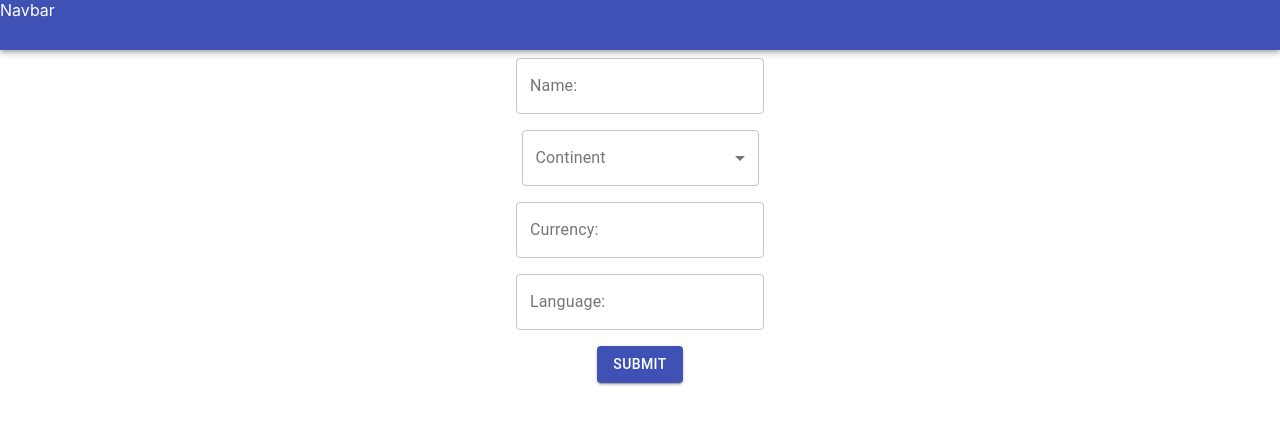
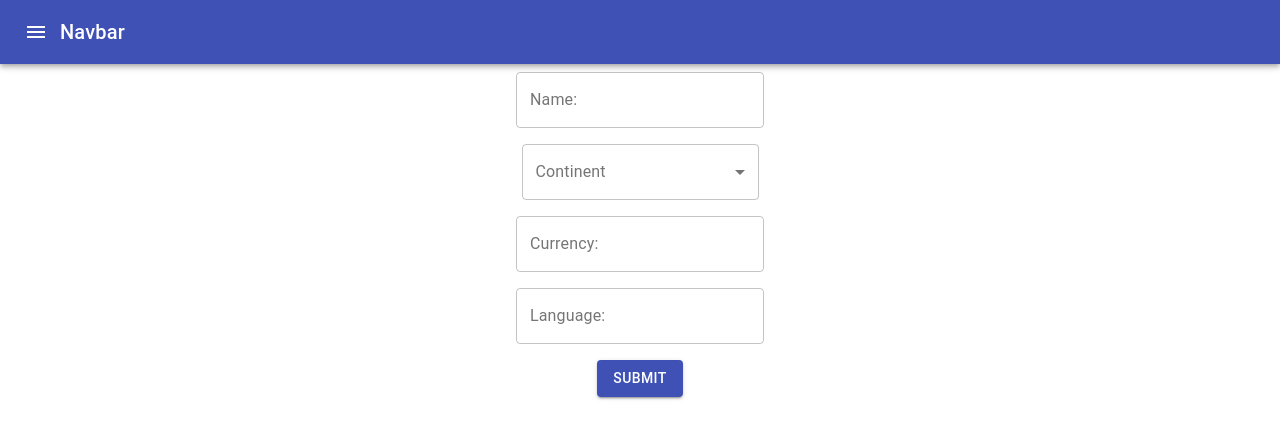
Before and after one commit to bmalcherek/DB_project, a React (Create React App) app in the folder frontend/: page /countries/1/edit in a window 1280 px wide. Shown: the top 438 px of the page. Built offline with nearby package versions, Linux system fonts and the light colour scheme; no server answers.

Commit message:
Added drawer menu

```diff
--- a/frontend/src/components/Navbar.js
+++ b/frontend/src/components/Navbar.js
@@ -1,12 +1,86 @@
-import React from "react";
-import { AppBar } from "@material-ui/core";
+import React, { useState } from "react";
+import {
+  AppBar,
+  Toolbar,
+  IconButton,
+  Typography,
+  Drawer,
+  List,
+  ListItem,
+  ListItemIcon,
+  ListItemText,
+  makeStyles,
+  Divider
+} from "@material-ui/core";
+import { Menu, Public } from "@material-ui/icons";
+import { Link } from "react-router-dom";
+
+import "../styles/Navbar.css";
+
+const useStyles = makeStyles({
+  list: {
+    width: 250
+  }
+});
 
 const Navbar = () => {
+  const [drawerOpen, setDrawerOpen] = useState(false);
+
+  const classes = useStyles();
+
+  const toggleDrawer = open => event => {
+    if (
+      event.type === "keydown" &&
+      (event.key === "Tab" || event.key === "Shift")
+    ) {
+      return;
+    }
+
+    setDrawerOpen(open);
+  };
+
+  const drawer = (
+    <div
+      className={classes.list}
+      role="presentation"
+      onClick={toggleDrawer(false)}
+      onKeyDown={toggleDrawer(false)}
+    >
+      <Typography type="h4" style={{ padding: "5px", margin: "5px" }}>
+        Menu
+      </Typography>
+      <Divider />
+      <List id="drawer-list">
+        <Link to="/countries" className="link">
+          <ListItem button>
+            <ListItemIcon>
+              <Public />
+            </ListItemIcon>
+            <ListItemText primary="Countries" />
+          </ListItem>
+        </Link>
+      </List>
+    </div>
+  );
+
   return (
     <div id="navbar">
-      <AppBar position="static" style={{ height: "50px" }}>
-        Navbar
+      <AppBar position="static">
+        <Toolbar>
+          <IconButton
+            edge="start"
+            color="inherit"
+            aria-label="menu"
+            onClick={toggleDrawer(true)}
+          >
+            <Menu />
+          </IconButton>
+          <Typography variant="h6">Navbar</Typography>
+        </Toolbar>
       </AppBar>
+      <Drawer open={drawerOpen} onClose={toggleDrawer(false)}>
+        {drawer}
+      </Drawer>
     </div>
   );
 };
--- a/frontend/src/routes.js
+++ b/frontend/src/routes.js
@@ -8,6 +8,7 @@ const BaseRouter = () => (
   <div id="router">
     <Switch>
       <Route exact path="/" component={CountriesList} />
+      <Route exact path="/countries" component={CountriesList} />
       <Route exact path="/add-country" component={CountryForm} />
       <Route
         exact
--- /dev/null
+++ b/frontend/src/styles/Navbar.css
@@ -0,0 +1,4 @@
+.link {
+  text-decoration: none;
+  color: inherit;
+}
```
